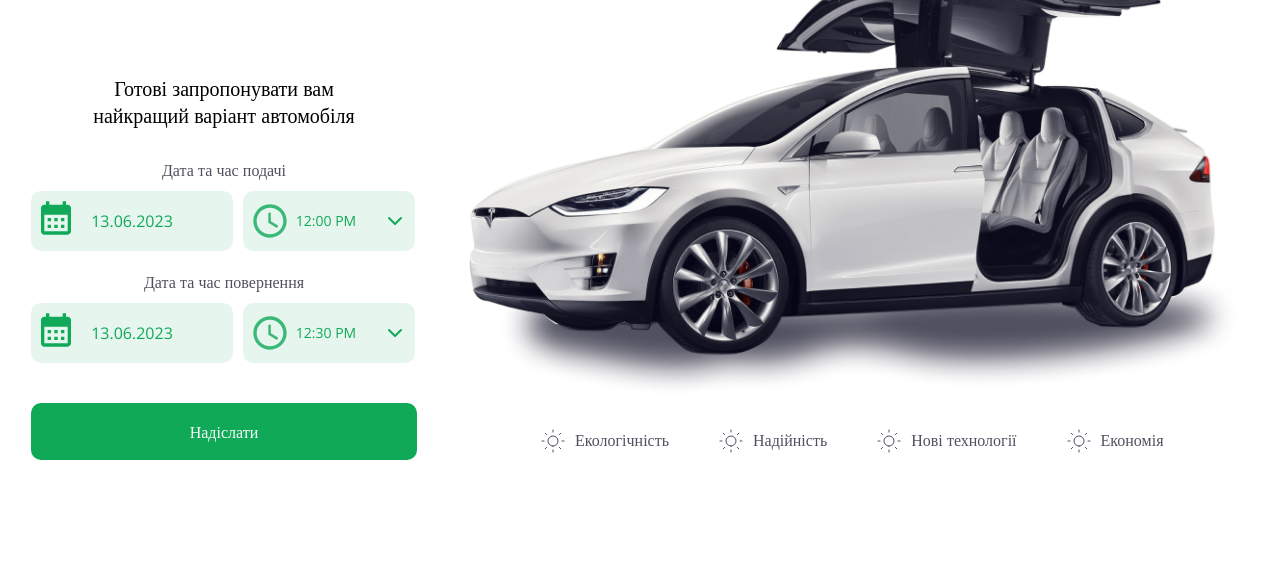
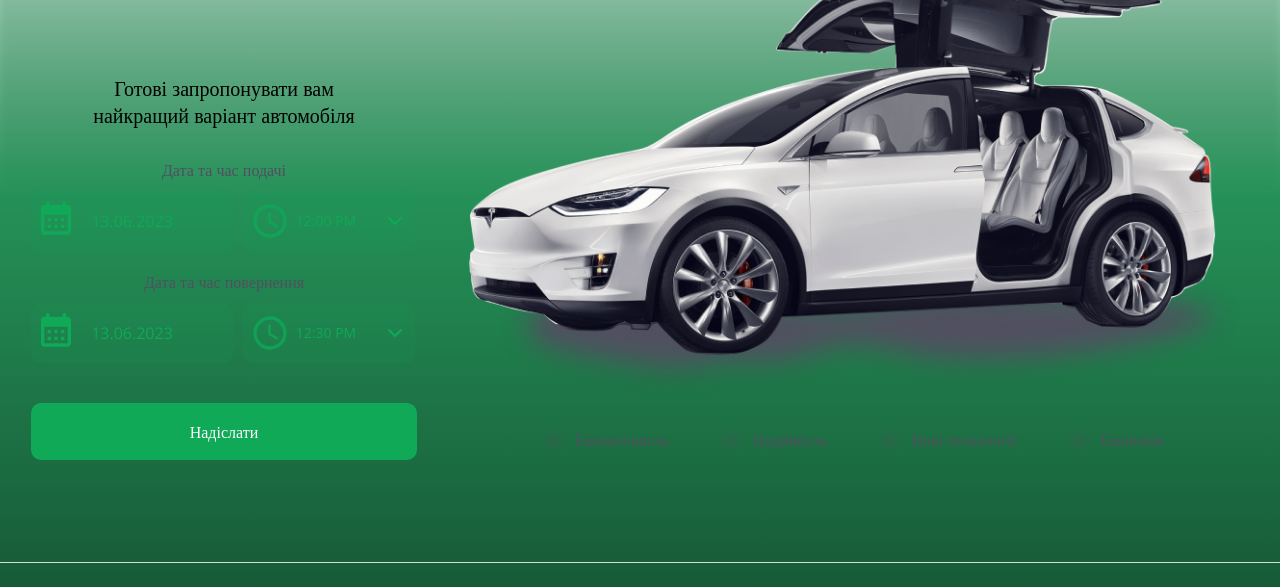
Before and after one commit to Pahanklm/rent-cars, a website: page docs/index.html in a window 1280 px wide. Shown: the part 298-885 px from the top of the page. Drawn offline with nearby package versions, Linux system fonts and the light colour scheme.

```diff
--- a/docs/index.html
+++ b/docs/index.html
@@ -196,5 +196,5 @@
 
         <script src="js/app.min.js"></script>
     </body>
-    <!-- <div class="background"></div> -->
+    <div class="background"></div>
 </html>
```
Also changed, not shown: src/index.html (+1 -1 lines).
